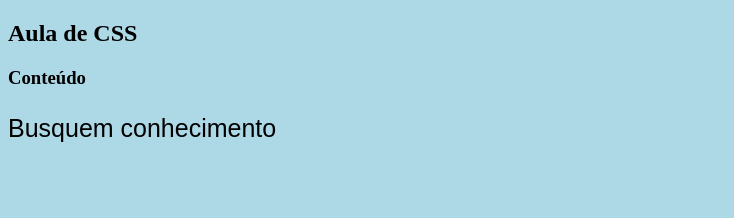
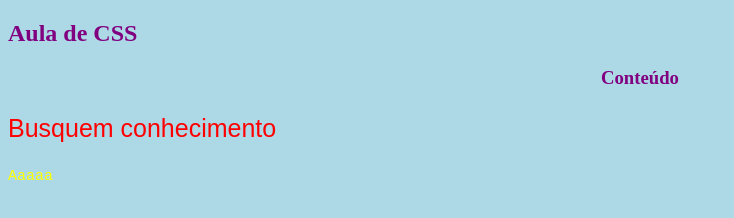
Before and after one commit to Guilherme-Castilhone/aula_css, a plain HTML site: page index.html in a window 1280 px wide. Shown: the whole page, without its empty margins (0-734 px from the left). Drawn offline with Linux system fonts and the light colour scheme.

Commit message:
formatação css

```diff
--- a/index.html
+++ b/index.html
@@ -14,7 +14,8 @@
     <!-- <body style="background: #4169E1;" muda a cor de fundo (CSS inline) -->
     <body>
         <h2>Aula de CSS</h2>
-        <h3>Conteúdo</h3>
+        <h3 class="centro">Conteúdo</h3>
         <p>Busquem conhecimento</p>
+        <p class="formato">Aaaaa</p>
     </body>
 </html>
--- a/style.css
+++ b/style.css
@@ -4,4 +4,19 @@ body{
 p{
     font-size: 25px;
     font-family: "Arial";
+    color: red;
 }
+
+p.formato{
+    color: yellow;
+    font-size: 15px;
+    font-family: "Courier New"
+}
+
+.centro{
+    text-align: center;
+}
+
+h2, h3{
+    color: purple;
+}
```
